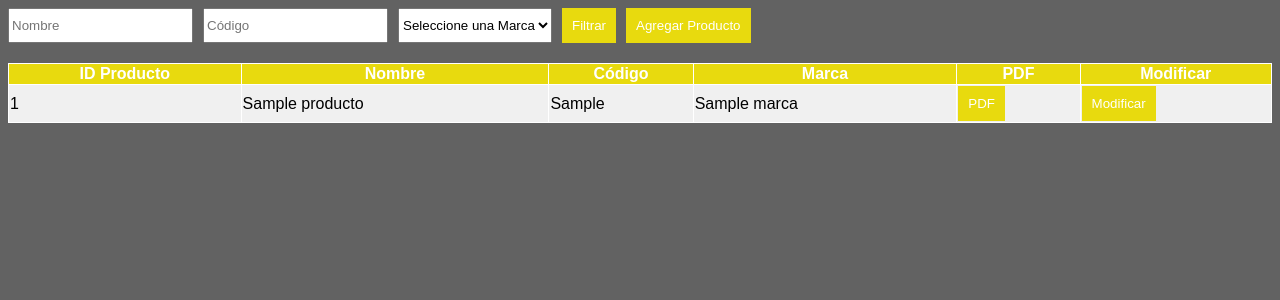
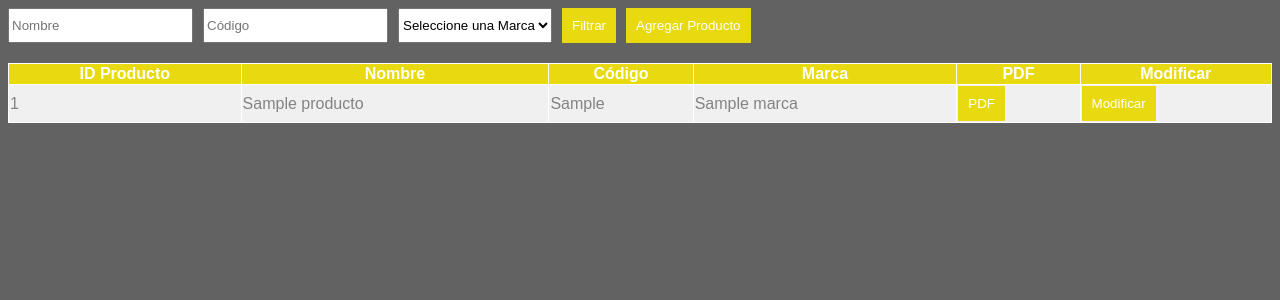
Before and after one commit to AlexT031/Redes, a PHP site: page /PH/prueba123/index.php in a window 1280 px wide. Shown: the top 300 px of the page. Run offline with PHP 8.4, Linux system fonts and the light colour scheme; tables that the repository leaves empty or names only in its code hold one stand-in row (values such as "Sample post").

Commit message:
Update styles.css

```diff
--- a/PH/prueba123/styles.css
+++ b/PH/prueba123/styles.css
@@ -20,7 +20,7 @@ th {
 
 td {
     background-color: #F0F0F0;
-    color: #000;
+    color: #00000074;
 }
 
 form {
```
